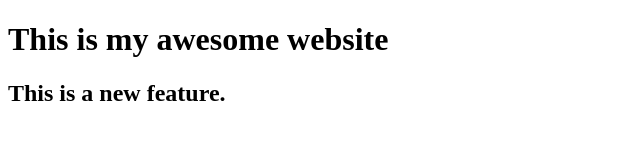
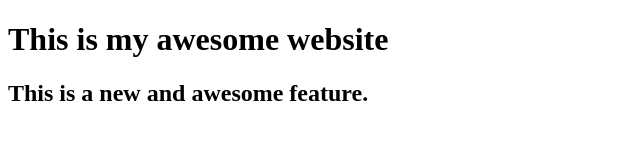
Before and after one commit to samarthagarwal/MyWebsite, a plain HTML site: page index.html in a window 1280 px wide. Shown: the whole page, without its empty margins (0-640 px from the left). Drawn offline with Linux system fonts and the light colour scheme.

Commit message:
New feature

```diff
--- a/index.html
+++ b/index.html
@@ -8,6 +8,6 @@
 </head>
 <body>
     <h1>This is my awesome website</h1>
-    <h2>This is a new feature.</h2>
+    <h2>This is a new and awesome feature.</h2>
 </body>
 </html>
```
